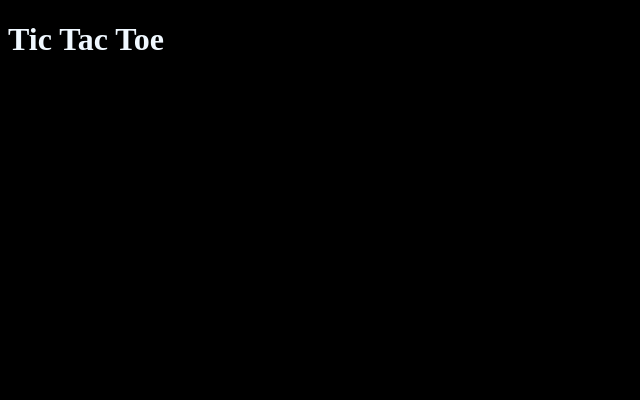
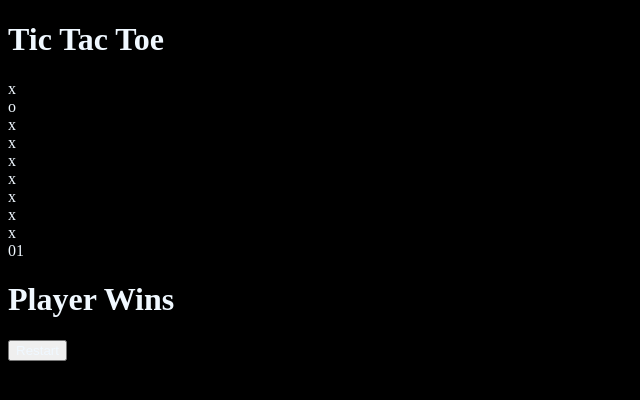
Before and after one commit to pac-dan/x-o, a plain HTML site: page index.html in a window 1280 px wide. Shown: the whole page, without its empty margins (0-640 px from the left). Drawn offline with Linux system fonts and the light colour scheme; files that its build step writes are made by us from their sources.

Commit message:
add basic html for game

```diff
--- a/assets/css/style.css
+++ b/assets/css/style.css
@@ -1,5 +1,6 @@
 * {
    color: aliceblue;
+
 }
 
 body {
--- a/index.html
+++ b/index.html
@@ -3,11 +3,27 @@
 <head>
     <meta charset="UTF-8">
     <meta name="viewport" content="width=device-width, initial-scale=1.0">
-    <link rel="stylesheet" href="style.css">
+    <link rel="stylesheet" href="assets/css/style.css">
     <title>Tic Tac Toe</title>
 </head>
 <body>
     <h1>Tic Tac Toe</h1>
-    <script src="script.js"></script>
+    <div id="game-area">
+        <div data-index="1" class="cell">x</div>
+        <div data-index="2" class="cell">o</div>
+        <div data-index="3" class="cell">x</div>
+        <div data-index="4" class="cell">x</div>
+        <div data-index="5" class="cell">x</div>
+        <div data-index="6" class="cell">x</div>
+        <div data-index="7" class="cell">x</div>
+        <div data-index="8" class="cell">x</div>
+        <div data-index="9" class="cell">x</div>
+    </div>
+    <div class="score-area"><span class="player-score">0</span><span class="computer-score">1</span></div>
+    <div class="winning-message">
+        <h1>Player Wins</h1>
+        <button>Restart</button>
+    </div>
+    <script src="assets/js/script.js"></script>
 </body>
 </html>
```
